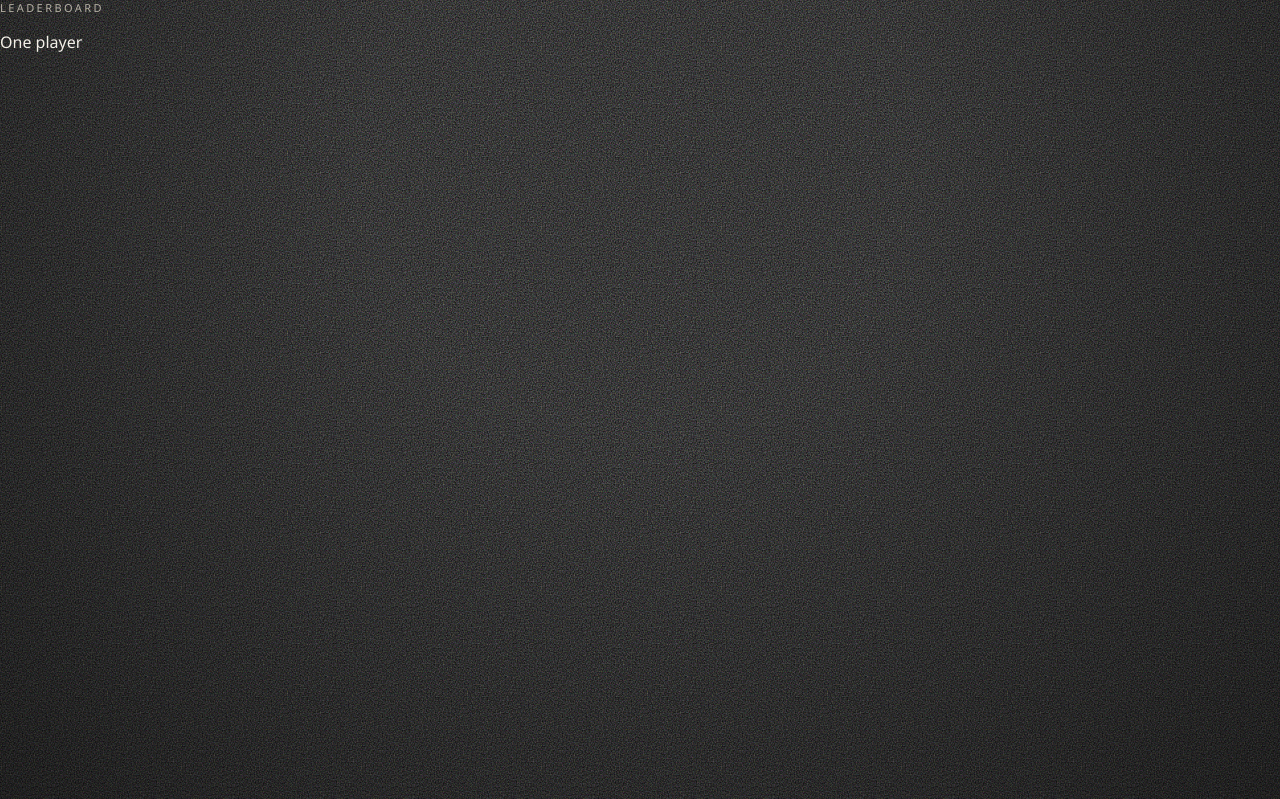
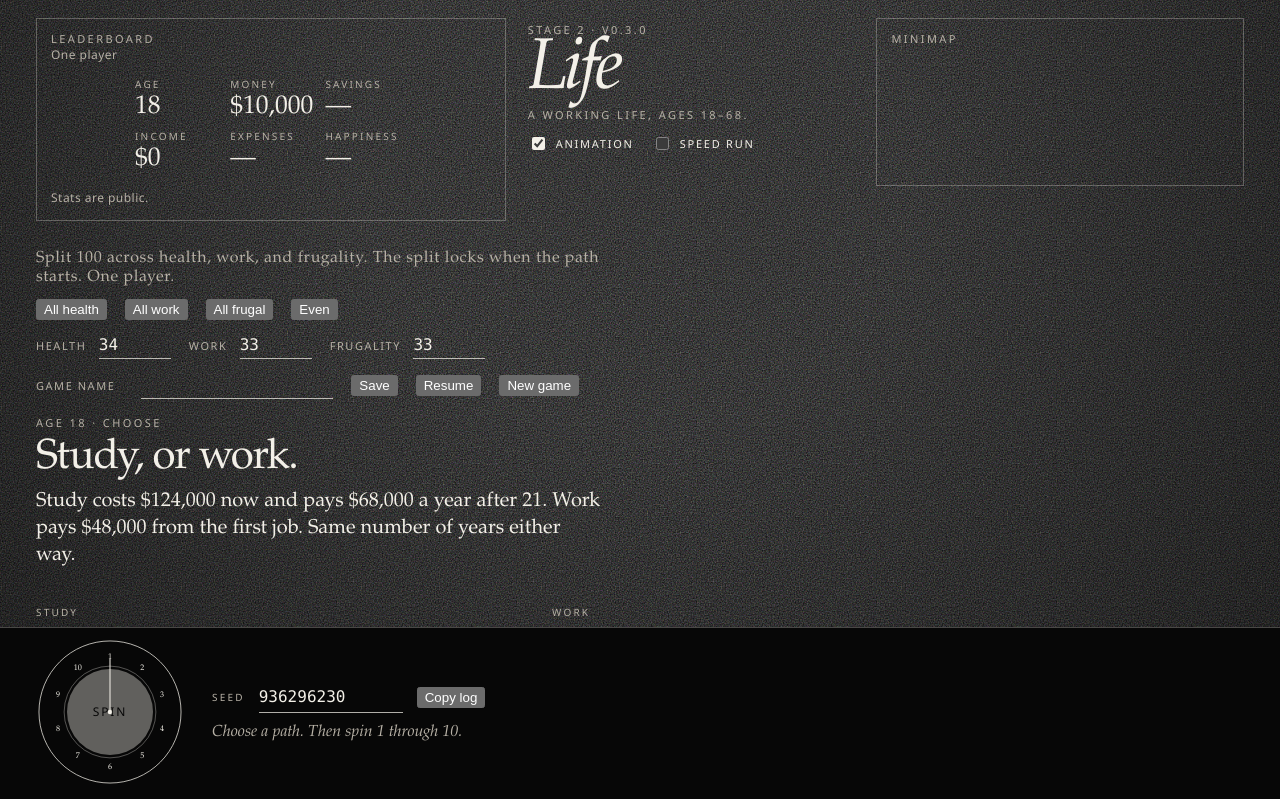
Before and after one commit to GitSomeUser/life-game, a website with bundled scripts: page index.html in a window 1280 px wide. Shown: the top 799 px of the page. Built offline with nearby package versions, Linux system fonts and the light colour scheme.

Commit message:
Stage 2 v0.3.0: dashboard layout.

```diff
--- a/styles.css
+++ b/styles.css
@@ -38,13 +38,147 @@ body { overflow: hidden; }
   overflow: auto;
 }
 
-.top {
+.dash, .story { flex-shrink: 0; }
+
+.dash {
+  display: grid;
+  grid-template-columns: minmax(280px, 1.15fr) minmax(200px, 0.8fr) minmax(220px, 0.9fr);
+  gap: 22px;
+  align-items: start;
+  padding: 18px 36px 0;
+}
+
+.leaderboard, .minimap-wrap {
+  border: 1px solid var(--line);
+  padding: 12px 14px 14px;
+  min-height: 168px;
+}
+
+.player, .lever-readout, .setup-lead, #share-sum, #save-note {
+  margin: 0;
+  color: var(--muted);
+  font-size: 12px;
+  letter-spacing: 0.04em;
+}
+
+.lb-body {
   display: flex;
-  justify-content: space-between;
-  align-items: flex-end;
-  gap: 32px;
-  padding: 28px 36px 0;
+  gap: 12px;
+  align-items: center;
+  margin-top: 8px;
 }
+
+#figure {
+  width: 72px;
+  height: 108px;
+  flex: none;
+  color: var(--ink);
+}
+
+.leaderboard .stats {
+  display: grid;
+  grid-template-columns: repeat(3, minmax(0, 1fr));
+  gap: 8px 12px;
+  margin: 0;
+}
+
+.lever-readout { margin-top: 10px; }
+
+.brand { padding-top: 4px; }
+
+.switches {
+  display: flex;
+  flex-wrap: wrap;
+  gap: 8px 18px;
+  margin-top: 12px;
+}
+
+.switch {
+  display: flex;
+  align-items: center;
+  gap: 8px;
+  font-size: 11px;
+  letter-spacing: 0.16em;
+  text-transform: uppercase;
+  color: var(--ink);
+}
+
+.switch input { accent-color: var(--ink); }
+
+#minimap { margin-top: 8px; }
+
+.mini-fork, .mini-path, .mini-row, .mini-shared {
+  display: flex;
+  gap: 3px;
+}
+
+.mini-fork { gap: 10px; margin-bottom: 8px; }
+
+.mini-shared {
+  flex-wrap: wrap;
+  max-width: 132px;
+}
+
+.mini {
+  width: 8px;
+  height: 8px;
+  padding: 0;
+  border: 1px solid rgba(243, 240, 232, 0.35);
+  background: transparent;
+  color: inherit;
+  cursor: pointer;
+}
+
+.mini.passed { border-color: var(--ink); }
+
+.mini.now {
+  border-radius: 50%;
+  border-color: var(--ink);
+  box-shadow: inset 0 0 0 1px var(--ink);
+}
+
+.mini-path.off { opacity: 0.28; }
+
+#setup { margin-bottom: 16px; }
+
+.setup-lead { max-width: 36rem; font-family: var(--serif); font-size: 16px; }
+
+.presets, .shares, .name-row {
+  display: flex;
+  flex-wrap: wrap;
+  gap: 12px 18px;
+  align-items: center;
+  margin-top: 12px;
+}
+
+.shares label, .name-row label {
+  font-size: 11px;
+  letter-spacing: 0.14em;
+  text-transform: uppercase;
+  color: var(--muted);
+}
+
+.shares input, #game-name {
+  width: 4.5rem;
+  margin-left: 8px;
+  border: 0;
+  border-bottom: 1px solid var(--line-strong);
+  background: transparent;
+  color: var(--ink);
+  font: 16px/1.4 var(--mono);
+  padding: 2px 0;
+}
+
+#game-name { width: 12rem; }
+
+#share-sum, #save-note { margin-top: 8px; }
+
+#setup.locked .setup-lead,
+#setup.locked .presets,
+#setup.locked .shares,
+#setup.locked #share-sum { display: none; }
+
+#setup[hidden] { display: none; }
 
 .eyebrow, .dek, .kicker, .path-name, .fine, .stats dt, .seed-row label {
   letter-spacing: 0.22em;
@@ -62,18 +196,12 @@ h1 {
   font-family: var(--serif);
   font-weight: 500;
   font-style: italic;
-  font-size: clamp(64px, 9vw, 96px);
+  font-size: clamp(48px, 6vw, 72px);
   line-height: 0.78;
   letter-spacing: -0.045em;
 }
 
-.stats {
-  display: flex;
-  gap: 28px;
-  margin: 0 0 10px;
-}
-
-.stats div { min-width: 88px; }
+.stats div { min-width: 0; }
 
 .stats dt {
   margin: 0 0 4px;
@@ -84,7 +212,7 @@ h1 {
 .stats dd {
   margin: 0;
   font-family: var(--serif);
-  font-size: clamp(26px, 3vw, 36px);
+  font-size: clamp(18px, 2vw, 26px);
   font-variant-numeric: tabular-nums lining-nums;
   line-height: 1;
 }
@@ -146,6 +274,11 @@ h2 {
   gap: 18px 28px;
   min-height: 0;
   margin-top: 16px;
+}
+
+.path-begin:disabled {
+  opacity: 0.38;
+  cursor: default;
 }
 
 .choice, .text-btn, .path-begin {
@@ -385,13 +518,16 @@ button:focus-visible, a:focus-visible, input:focus-visible, .space:focus-visible
   outline-offset: 3px;
 }
 
+@media (max-width: 900px) {
+  .dash { grid-template-columns: 1fr; }
+}
+
 @media (max-width: 720px) {
-  .top, .story, .board-scroll, .dock, .fine { padding-left: 18px; padding-right: 18px; }
+  .dash, .story, .board-scroll, .dock, .fine { padding-left: 18px; padding-right: 18px; }
   .log-wrap { margin-left: 18px; margin-right: 18px; }
-  .top { flex-direction: column; align-items: flex-start; }
   .fork { flex-direction: column; }
-  h1 { font-size: 84px; }
-  .stats { margin-bottom: 16px; }
+  h1 { font-size: 64px; }
+  .leaderboard .stats { grid-template-columns: repeat(2, minmax(0, 1fr)); }
   .wheel-wrap, #wheel { width: 120px; height: 120px; }
   #act { width: 68px; height: 68px; }
 }
```
